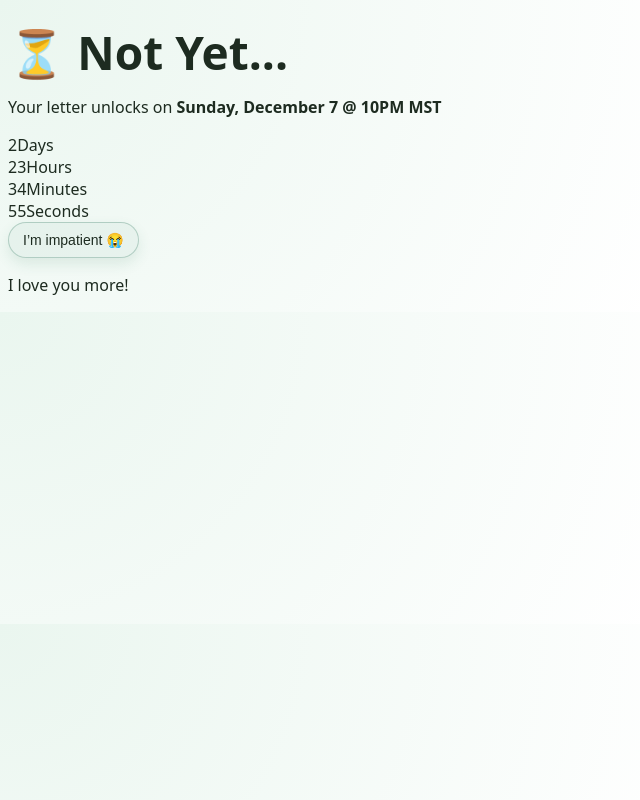
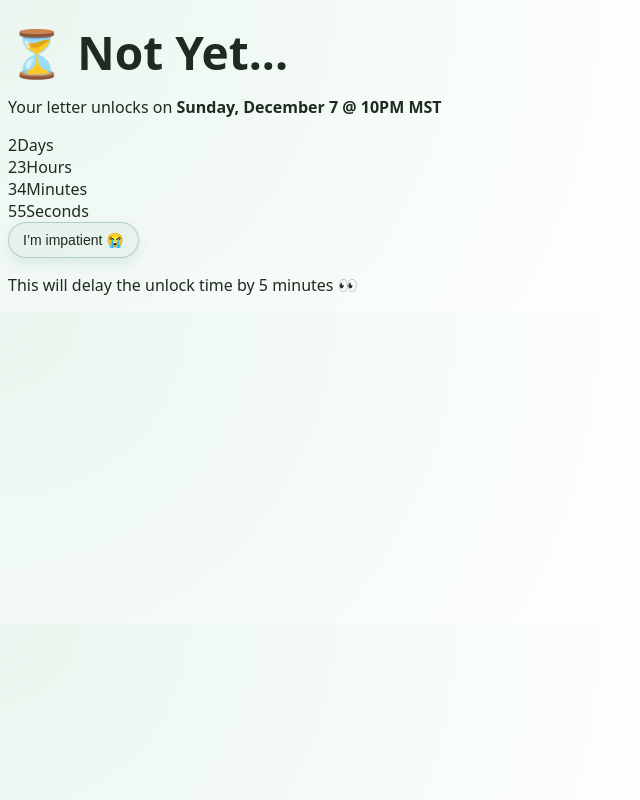
Before and after one commit to AndyDiep93/Love-Letter, a Next.js app: page / in a window 1280 px wide. Shown: the whole page, without its empty margins (0-640 px from the left). Built offline with nearby package versions, Linux system fonts and the light colour scheme.

Commit message:
Fixed UI

```diff
--- a/app/components/CountdownGate.tsx
+++ b/app/components/CountdownGate.tsx
@@ -66,7 +66,7 @@ export function CountdownGate({ onUnlock }: CountdownGateProps) {
     <button className="button-ghost" onClick={handlePenalty}>
       I’m impatient 😭
     </button>
-    <p className="impatient-note">I love you more!</p>
+    <p className="impatient-note">This will delay the unlock time by 5 minutes 👀</p>
 
   </div>
 </div>
```
